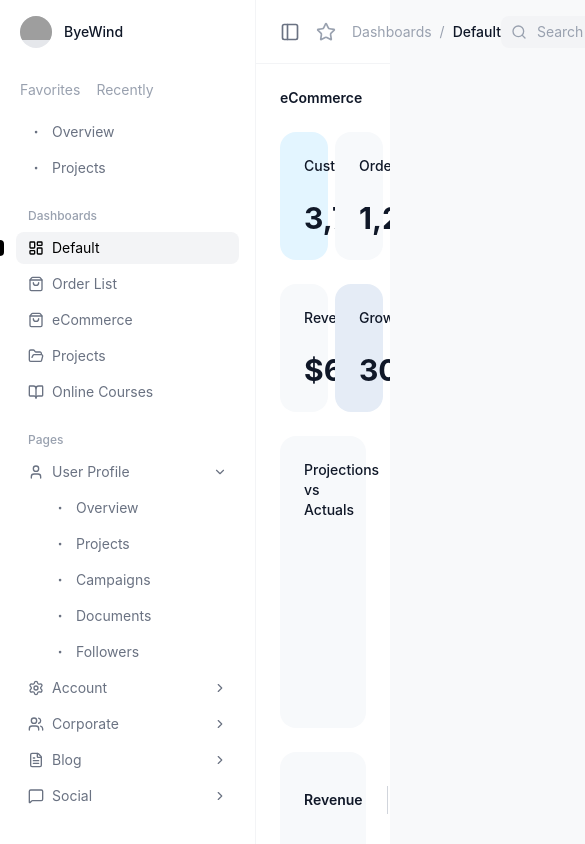
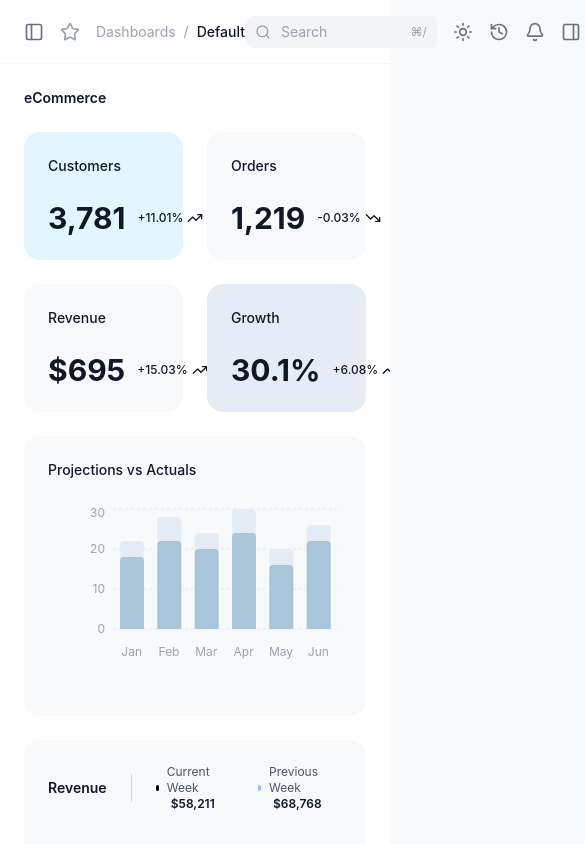
Before and after one commit to aashwani106/juspay, a React (Vite) app: page / in a window 390 px wide. Shown: the top 844 px of the page, 585 px wide, since content can reach past the window. Built offline with nearby package versions, Linux system fonts and the light colour scheme; grey boxes are pictures that could not be loaded.

Commit message:
Update Sidebar component for responsive layout

```diff
--- a/src/components/layout/Sidebar.jsx
+++ b/src/components/layout/Sidebar.jsx
@@ -41,7 +41,7 @@ const SectionHeader = ({ title }) => (
 
 const Sidebar = ({ currentView, onNavigate }) => {
     return (
-        <div className="w-64 h-screen bg-white dark:bg-[#1C1C1C] border-r border-gray-100 dark:border-gray-800 flex flex-col p-4 sticky top-0 overflow-y-auto transition-colors duration-300">
+        <div className="hidden lg:flex lg:w-56 xl:w-64 h-screen bg-white dark:bg-[#1C1C1C] border-r border-gray-100 dark:border-gray-800 flex-col p-4 sticky top-0 overflow-y-auto transition-colors duration-300">
             {/* User Profile */}
             <div className="flex items-center gap-3 mb-8 px-1">
                 <div className="w-8 h-8 rounded-full bg-gray-200 dark:bg-gray-700 overflow-hidden">
```
